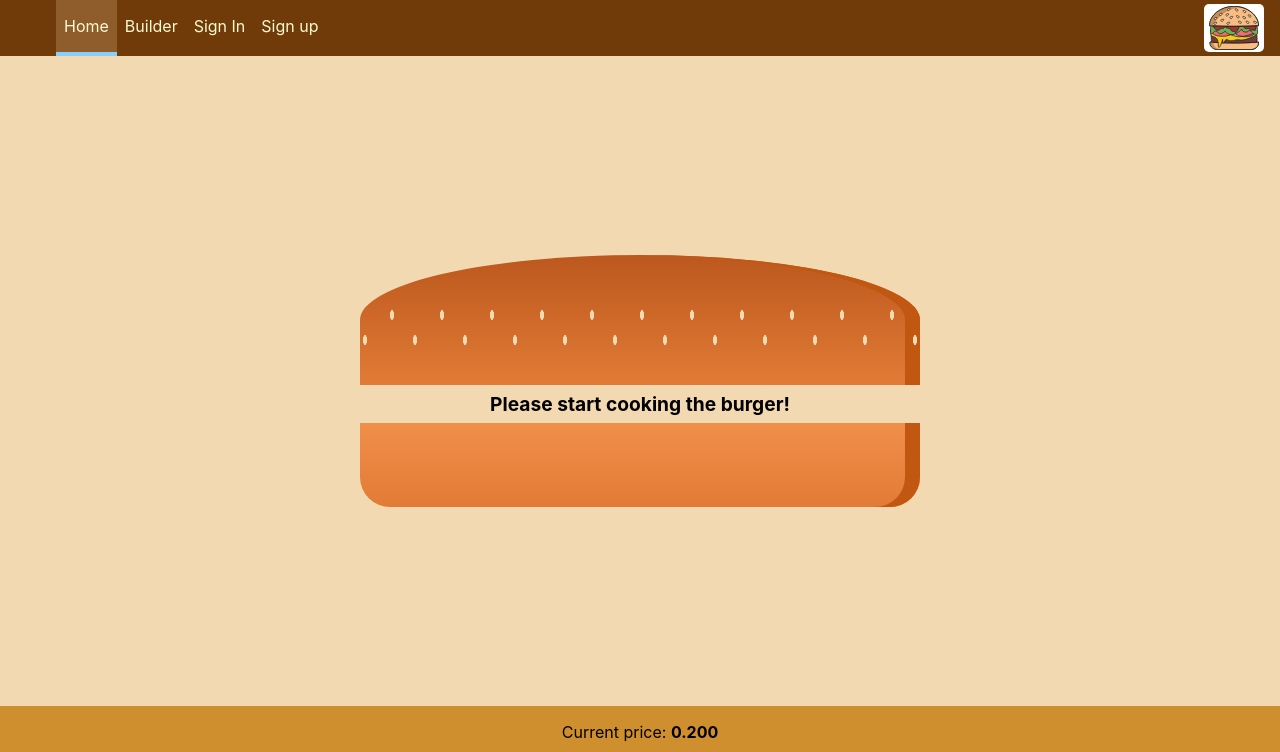
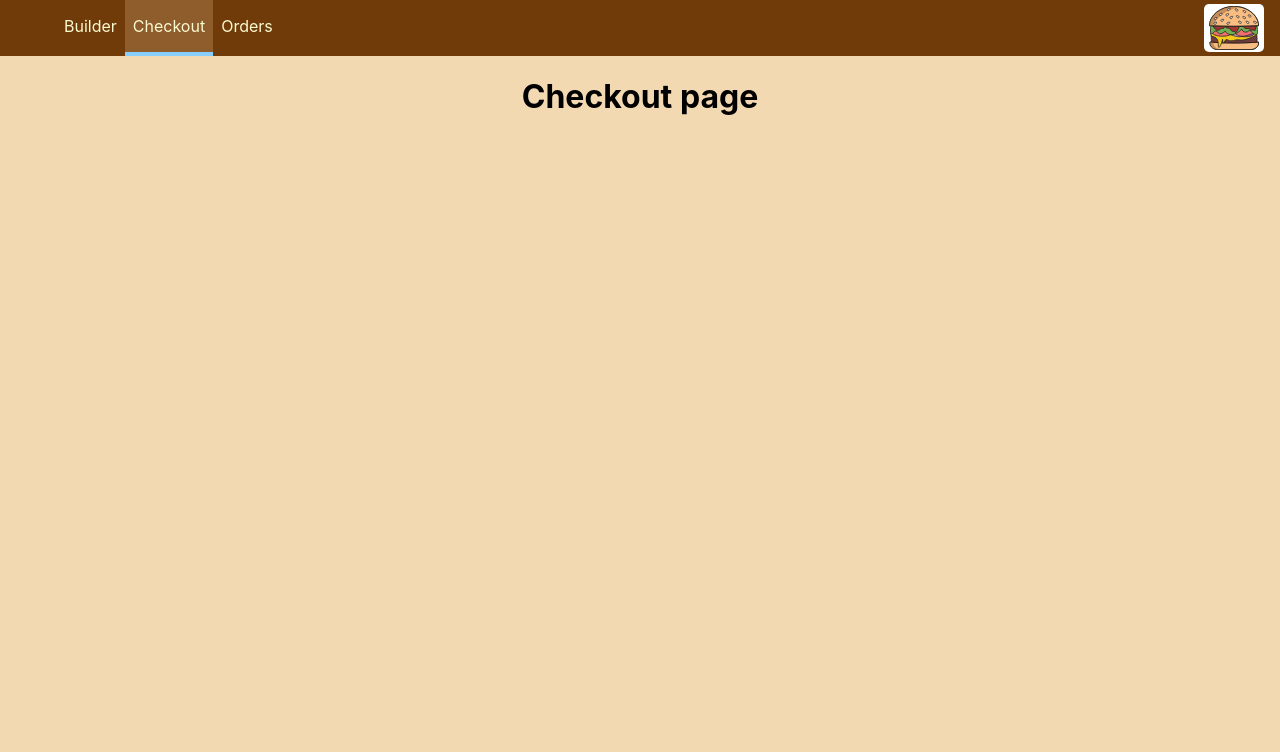
Before and after one commit to OlehKyba/burger-builder, a React (Create React App) app: page /checkout in a window 1280 px wide. Shown: the top 752 px of the page. Built offline with nearby package versions, Linux system fonts and the light colour scheme; data requests are answered from the project's data file.

Commit message:
Add react-router-dom support

```diff
--- a/package.json
+++ b/package.json
@@ -10,6 +10,7 @@
     "prop-types": "^15.7.2",
     "react": "^16.13.1",
     "react-dom": "^16.13.1",
+    "react-router-dom": "^5.2.0",
     "react-scripts": "3.4.1"
   },
   "scripts": {
--- a/src/App.js
+++ b/src/App.js
@@ -1,16 +1,23 @@
 import React from 'react';
+import {BrowserRouter, Route, Switch} from 'react-router-dom';
 import './App.css';
 
 import Layout from "./containers/Layout";
 import Builder from "./containers/Builder";
 
 function App() {
-  return (
-    <div className="App">
-      <Layout>
-          <Builder />
-      </Layout>
-    </div>
+    return (
+        <BrowserRouter>
+            <div className="App">
+                <Layout>
+                    <Switch>
+                        <Route path={"/orders"} render={() => <h1>Orders page</h1>}/>
+                        <Route path={"/checkout"} render={() => <h1>Checkout page</h1>}/>
+                        <Route exact path={"/"} component={Builder}/>
+                    </Switch>
+                </Layout>
+            </div>
+        </BrowserRouter>
   );
 }
 
--- a/src/components/Header/index.js
+++ b/src/components/Header/index.js
@@ -13,16 +13,21 @@ const Header = props => {
                 isOpen={props.isSideDrawerOpen}
                 onBurgerIconClick={props.onBurgerIconClick}
             >
-                <NavItem link={"/"} active>Home</NavItem>
-                <NavItem link={"/"}>Builder</NavItem>
-                <NavItem link={"/"}>Sign In</NavItem>
-                <NavItem link={"/"}>Sign up</NavItem>
+                {props.nav.map(item => (
+                    <NavItem link={item.link} key={item.name}>
+                        {item.name}
+                    </NavItem>
+                ))}
             </Nav>
         </header>
     );
 };
 
 Header.propTypes = {
+    nav: PropTypes.arrayOf(PropTypes.shape({
+        name: PropTypes.string,
+        link: PropTypes.string,
+    })),
     isSideDrawerOpen: PropTypes.bool,
     onBurgerIconClick: PropTypes.func,
 };
--- a/src/components/Navigation/NavItem/index.js
+++ b/src/components/Navigation/NavItem/index.js
@@ -1,4 +1,5 @@
 import React from "react";
+import {NavLink} from "react-router-dom";
 import PropTypes from "prop-types";
 
 import classes from "./NavItem.module.css";
@@ -7,9 +8,9 @@ const NavItem = props => {
 
     return (
         <li className={classes.NavItem}>
-            <a href={props.link} className={props.active ? classes.Active : undefined}>
+            <NavLink exact to={props.link} activeClassName={classes.Active}>
                 {props.children}
-            </a>
+            </NavLink>
         </li>
     );
 }
--- a/src/containers/Builder/Controller/index.js
+++ b/src/containers/Builder/Controller/index.js
@@ -5,11 +5,9 @@ import classes from "./Controller.module.css";
 
 import ControllerRow from "./ControllerRow";
 import Button from "../../../components/UI/Button";
-import Spinner from "../../../components/UI/Spinner";
 
 const Controller = props => {
     return (
-        <Spinner isSpin={props.menu.length < 1}>
         <div className={classes.Container}>
             {props.menu.length > 0 &&
             <>
@@ -33,7 +31,6 @@ const Controller = props => {
                 </Button>
             </>}
         </div>
-        </Spinner>
     );
 };
 
--- a/src/containers/Builder/index.js
+++ b/src/containers/Builder/index.js
@@ -169,14 +169,15 @@ class Builder extends Component{
                 {
                     this.state.isMenuFetchingFailed ?
                         <p>Sorry, we have an error!</p> :
+                        <Spinner isSpin={this.state.isMenuFetching}>
                             <Controller
-                            isFetching={this.state.isMenuFetching}
                                 price={this.state.price}
                                 menu={menuArray}
                                 add={this.addIngredient}
                                 remove={this.removeIngredient}
                                 onCheckout={this.openCheckoutModal}
                             />
+                        </Spinner>
                 }
             </>
         );
--- a/src/containers/Layout.js
+++ b/src/containers/Layout.js
@@ -6,6 +6,11 @@ import Header from "../components/Header";
 class Layout extends Component {
     state = {
         isSideDrawerOpen: false,
+        nav: [
+            {name: "Builder", link: "/"},
+            {name: "Checkout", link: "/checkout"},
+            {name: "Orders", link: "/orders"},
+        ],
     };
 
     sideDrawerChange = () => {
@@ -16,6 +21,7 @@ class Layout extends Component {
         return(
             <>
                 <Header
+                    nav={this.state.nav}
                     isSideDrawerOpen={this.state.isSideDrawerOpen}
                     onBurgerIconClick={this.sideDrawerChange}
                 />
```
Also changed, not shown: 1 other file (tests, documents, lock files or other folders). Lines whose indentation alone changed are shown as unchanged.
